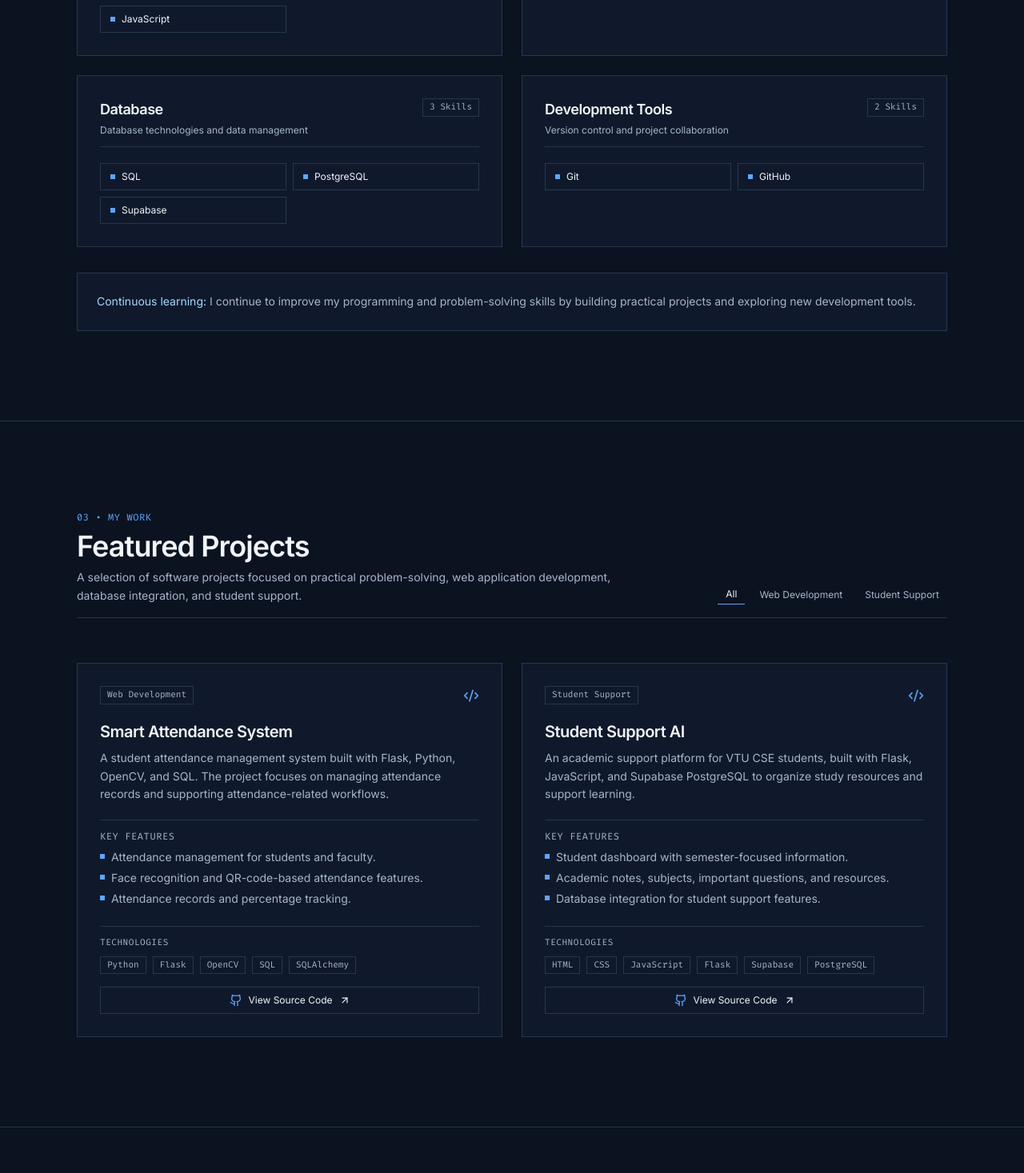
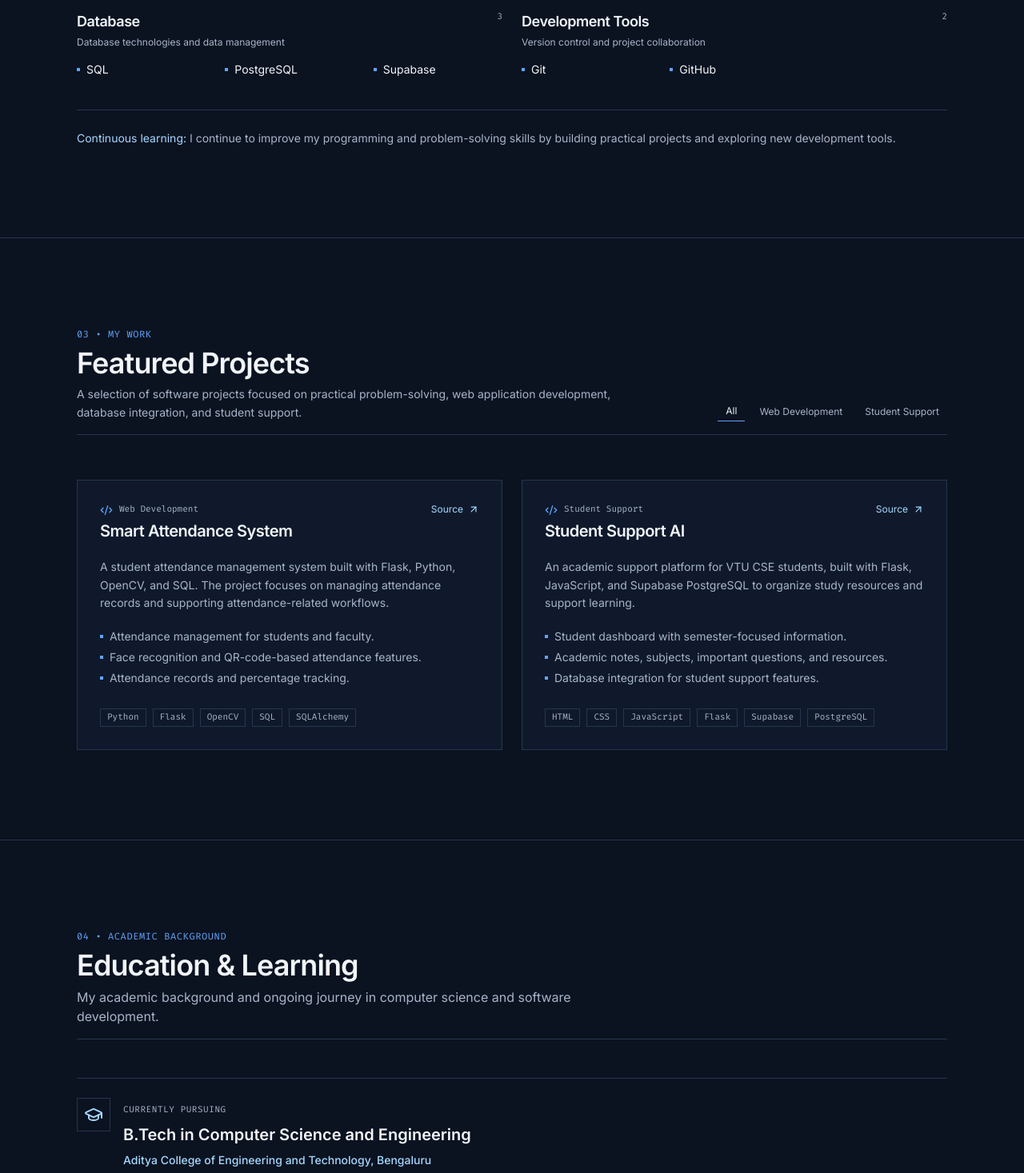
Before and after one commit to Vinay9686803463/Personal-Portfolio, a React (Vite) app: page / in a window 1280 px wide. Shown: the part 1280-2747 px from the top of the page at 80% size. Built offline with nearby package versions, Linux system fonts and the light colour scheme.

Commit message:
Update portfolio

```diff
--- a/src/components/Experience.jsx
+++ b/src/components/Experience.jsx
@@ -33,7 +33,7 @@ export default function Experience() {
             whileInView={{ opacity: 1, y: 0 }}
             viewport={{ once: true, amount: 0.2 }}
             transition={{ duration: shouldReduceMotion ? 0 : 0.35, ease: "easeOut" }}
-            className="border border-[#26364D] bg-[#0F192B] p-6 sm:p-8 transition-all duration-200 hover:border-[#60A5FA]/60"
+            className="border-t border-[#26364D] pt-6"
           >
             <div className="flex items-start gap-4">
               <div className="p-2 border border-[#26364D]">
@@ -96,7 +96,7 @@ export default function Experience() {
                 whileInView={{ opacity: 1, y: 0 }}
                 viewport={{ once: true, amount: 0.2 }}
                 transition={{ duration: shouldReduceMotion ? 0 : 0.35, delay: shouldReduceMotion ? 0 : index * 0.05, ease: "easeOut" }}
-                className="border border-[#26364D] bg-[#0F192B] p-6 sm:p-7 space-y-3 transition-all duration-200 hover:-translate-y-[2px] hover:border-[#60A5FA]/70"
+                className="border-t border-[#26364D] pt-6 first:pt-0 space-y-2"
               >
                 <span className="text-[11px] font-mono text-[#A7B5C9] border border-[#26364D] px-2 py-0.5">
                   {project.category || 'Software Project'}
--- a/src/components/Projects.jsx
+++ b/src/components/Projects.jsx
@@ -2,7 +2,6 @@ import { useState } from "react";
 import { motion, useReducedMotion } from "framer-motion";
 
 import {
-    Github,
     ArrowUpRight,
     Code2
 } from "lucide-react";
@@ -84,37 +83,41 @@ export default function Projects() {
                                 delay: shouldReduceMotion ? 0 : index * 0.05,
                                 ease: "easeOut"
                             }}
-                            className="border border-[#26364D] bg-[#0F192B] p-6 sm:p-7 flex flex-col justify-between gap-6 transition-all duration-200 hover:-translate-y-[2px] hover:border-[#60A5FA]/70"
+                            className="border border-[#26364D] bg-[#0F192B] p-6 sm:p-7 transition-all duration-200 hover:border-[#60A5FA]/70"
                         >
                             <div className="space-y-5">
 
-                                {/* Project Category */}
-                                <div className="flex flex-wrap items-center justify-between gap-3">
-                                    <span className="text-[11px] font-mono text-[#A7B5C9] border border-[#26364D] px-2 py-0.5">
+                                {/* Project Header */}
+                                <div className="flex flex-wrap items-start justify-between gap-4">
+                                    <div className="space-y-1">
+                                        <div className="flex items-center gap-2">
+                                            <Code2 className="w-4 h-4 text-[#60A5FA]" />
+                                            <span className="text-[11px] font-mono text-[#A7B5C9]">
                                                 {project.category || "Web Development"}
                                             </span>
-
-                                    <Code2 className="w-5 h-5 text-[#60A5FA]" />
+                                        </div>
+                                        <h3 className="text-xl font-semibold text-[#F1F5F9] tracking-tight">
+                                            {project.title}
+                                        </h3>
+                                    </div>
+                                    <a
+                                        href={project.githubUrl}
+                                        target="_blank"
+                                        rel="noopener noreferrer"
+                                        className="inline-flex items-center gap-1.5 text-xs text-[#A5D8FF] hover:text-[#F1F5F9] transition-all duration-200 group"
+                                    >
+                                        <span>Source</span>
+                                        <ArrowUpRight className="w-3.5 h-3.5 transition-transform duration-200 group-hover:translate-x-[2px] group-hover:-translate-y-[2px]" />
+                                    </a>
                                 </div>
 
                                 {/* Project Information */}
-                                <div className="space-y-2">
-                                    <h3 className="text-xl font-semibold text-[#F1F5F9] tracking-tight">
-                                        {project.title}
-                                    </h3>
-
-                                    <p className="text-sm text-[#A7B5C9] leading-relaxed">
+                                <p className="text-sm text-[#A7B5C9] leading-relaxed max-w-2xl">
                                     {project.description}
                                 </p>
-                                </div>
 
                                 {/* Project Highlights */}
                                 {project.highlights?.length > 0 && (
-                                    <div className="pt-3 border-t border-[#26364D] space-y-2">
-                                        <h4 className="text-xs font-mono uppercase tracking-wider text-[#A7B5C9]">
-                                            Key Features
-                                        </h4>
-
                                     <ul className="space-y-1.5">
                                         {project.highlights.map(
                                             (highlight, highlightIndex) => (
@@ -122,8 +125,7 @@ export default function Projects() {
                                                     key={highlightIndex}
                                                     className="flex items-start gap-2 text-xs sm:text-sm text-[#A7B5C9]"
                                                 >
-                                                        <span className="w-1.5 h-1.5 bg-[#60A5FA] shrink-0 mt-1.5" />
-
+                                                    <span className="w-1 h-1 bg-[#60A5FA] shrink-0 mt-2" />
                                                     <span>
                                                         {highlight}
                                                     </span>
@@ -131,19 +133,10 @@ export default function Projects() {
                                             )
                                         )}
                                     </ul>
-                                    </div>
                                 )}
-                            </div>
 
-                            {/* Technologies and Repository */}
-                            <div className="pt-3 border-t border-[#26364D] space-y-4">
-
-                                <div>
-                                    <span className="text-[11px] font-mono uppercase tracking-wider text-[#A7B5C9] block mb-2">
-                                        Technologies
-                                    </span>
-
-                                    <div className="flex flex-wrap gap-2">
+                                {/* Technologies */}
+                                <div className="flex flex-wrap gap-2 pt-2">
                                     {project.techStack.map((tech) => (
                                         <span
                                             key={tech}
@@ -152,35 +145,6 @@ export default function Projects() {
                                             {tech}
                                         </span>
                                     ))}
-                                    </div>
-                                </div>
-
-                                <div className="flex flex-wrap gap-2">
-                                    <a
-                                        href={project.githubUrl}
-                                        target="_blank"
-                                        rel="noopener noreferrer"
-                                        className="flex-1 min-w-[120px] py-2 text-xs text-[#F1F5F9] border border-[#26364D] hover:border-[#60A5FA]/70 hover:text-[#A5D8FF] active:translate-y-[1px] flex items-center justify-center gap-2 transition-all duration-200"
-                                    >
-                                        <Github className="w-4 h-4 text-[#60A5FA]" />
-
-                                        <span>View Source Code</span>
-
-                                        <ArrowUpRight className="w-3.5 h-3.5" />
-                                    </a>
-
-                                    {project.demoUrl && (
-                                        <a
-                                            href={project.demoUrl}
-                                            target="_blank"
-                                            rel="noopener noreferrer"
-                                            className="flex-1 min-w-[100px] py-2 text-xs text-[#F1F5F9] border border-[#26364D] hover:border-[#60A5FA]/70 hover:text-[#A5D8FF] active:translate-y-[1px] flex items-center justify-center gap-2 transition-all duration-200"
-                                        >
-                                            <span>Live Demo</span>
-
-                                            <ArrowUpRight className="w-3.5 h-3.5" />
-                                        </a>
-                                    )}
                                 </div>
                             </div>
                         </motion.article>
--- a/src/components/Skills.jsx
+++ b/src/components/Skills.jsx
@@ -82,37 +82,31 @@ export default function Skills() {
                                 delay: shouldReduceMotion ? 0 : index * 0.05,
                                 ease: "easeOut"
                             }}
-                            className="border border-[#26364D] bg-[#0F192B] p-6 sm:p-7 space-y-5 transition-all duration-200 hover:border-[#60A5FA]/60"
+                            className="border-t border-[#26364D] pt-6 first:pt-0"
                         >
-                            {/* Category Header */}
-                            <div className="flex items-start justify-between pb-3 border-b border-[#26364D]">
+                            <div className="flex items-start justify-between gap-4 mb-4">
                                 <div>
                                     <h3 className="text-lg font-semibold text-[#F1F5F9] tracking-tight">
                                         {category.title}
                                     </h3>
-
                                     <p className="text-xs text-[#A7B5C9] mt-1">
                                         {category.description}
                                     </p>
                                 </div>
-
-                                <span className="text-[11px] font-mono text-[#A7B5C9] border border-[#26364D] px-2 py-0.5 whitespace-nowrap">
-                                    {category.skills.length} Skills
+                                <span className="text-[11px] font-mono text-[#A7B5C9]">
+                                    {category.skills.length}
                                 </span>
                             </div>
 
                             {/* Individual Skills */}
-                            <div className="grid grid-cols-1 sm:grid-cols-2 gap-2">
+                            <div className="grid grid-cols-2 sm:grid-cols-3 gap-y-2 gap-x-6">
                                 {category.skills.map((skill) => (
                                     <div
                                         key={skill.name}
-                                        className="px-3 py-2 border border-[#26364D] flex items-center gap-2 text-xs transition-colors duration-200 hover:border-[#60A5FA]/70"
+                                        className="flex items-center gap-2 text-sm text-[#F1F5F9]"
                                     >
-                                        <span className="w-1.5 h-1.5 bg-[#60A5FA] shrink-0" />
-
-                                        <span className="text-[#F1F5F9]">
-                                            {skill.name}
-                                        </span>
+                                        <span className="w-1 h-1 bg-[#60A5FA]" />
+                                        <span>{skill.name}</span>
                                     </div>
                                 ))}
                             </div>
@@ -121,7 +115,7 @@ export default function Skills() {
                 </div>
 
                 {/* Learning Statement */}
-                <div className="mt-8 p-5 sm:p-6 border border-[#26364D] bg-[#0F192B]">
+                <div className="mt-10 pt-6 border-t border-[#26364D]">
                     <p className="text-sm text-[#A7B5C9] leading-relaxed">
                         <span className="text-[#A5D8FF]">
                             Continuous learning:
```
Also changed, not shown: src/components/Footer.jsx (+13 -15 lines), src/components/Hero.jsx (+21 -58 lines). Lines whose indentation alone changed are shown as unchanged.
